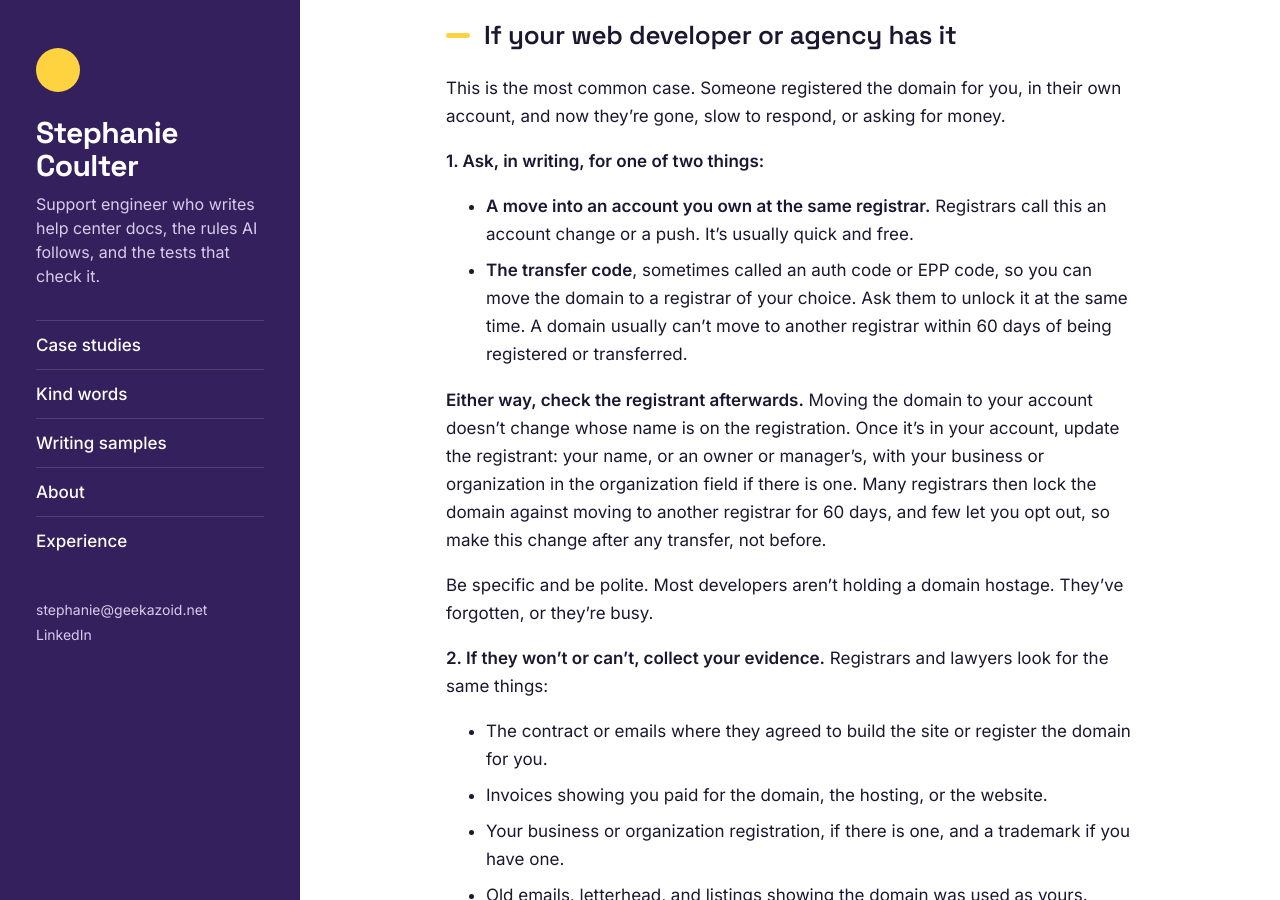
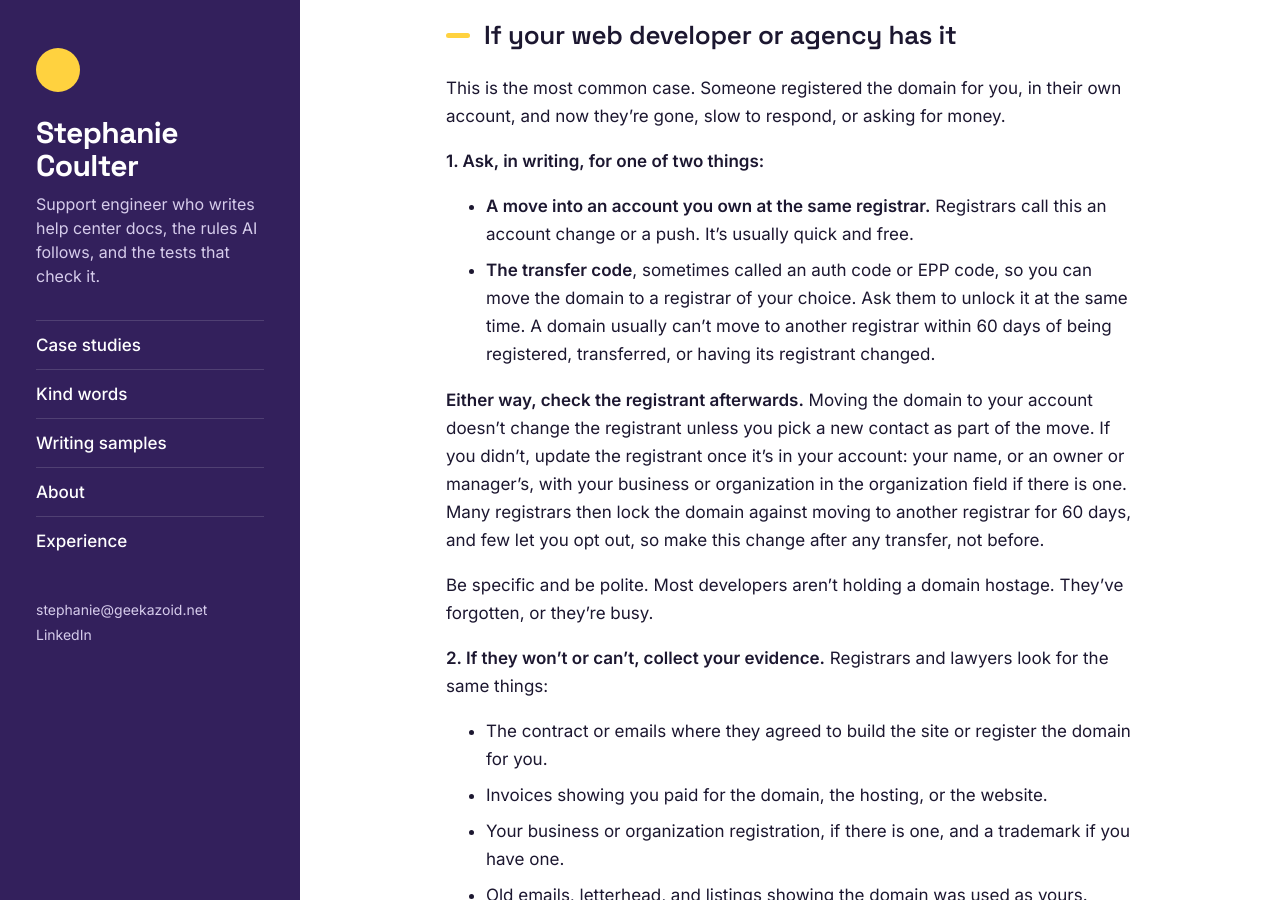
Before and after one commit to stephanoodle/portfolio, a Jekyll site: the page built from guides/get-your-domain-back.md, in a window 1280 px wide and 900 px high, scrolled down 1888 px. Built offline with Jekyll 4.4.1, drawn with Linux system fonts in a browser that asks for light colours; some of the changed text lies outside the part shown.

Commit message:
Domain guide: a move can set the new registrant, contact changes start the 60 days too, and what an email on the domain really costs is expiration notices and transfer codes

```diff
--- a/guides/get-your-domain-back.md
+++ b/guides/get-your-domain-back.md
@@ -44,9 +44,9 @@
 
 **1. Ask, in writing, for one of two things:**
 - **A move into an account you own at the same registrar.** Registrars call this an account change or a push. It's usually quick and free.
-- **The transfer code**, sometimes called an auth code or EPP code, so you can move the domain to a registrar of your choice. Ask them to unlock it at the same time. A domain usually can't move to another registrar within 60 days of being registered or transferred.
+- **The transfer code**, sometimes called an auth code or EPP code, so you can move the domain to a registrar of your choice. Ask them to unlock it at the same time. A domain usually can't move to another registrar within 60 days of being registered, transferred, or having its registrant changed.
 
-**Either way, check the registrant afterwards.** Moving the domain to your account doesn't change whose name is on the registration. Once it's in your account, update the registrant: your name, or an owner or manager's, with your business or organization in the organization field if there is one. Many registrars then lock the domain against moving to another registrar for 60 days, and few let you opt out, so make this change after any transfer, not before.
+**Either way, check the registrant afterwards.** Moving the domain to your account doesn't change the registrant unless you pick a new contact as part of the move. If you didn't, update the registrant once it's in your account: your name, or an owner or manager's, with your business or organization in the organization field if there is one. Many registrars then lock the domain against moving to another registrar for 60 days, and few let you opt out, so make this change after any transfer, not before.
 
 Be specific and be polite. Most developers aren't holding a domain hostage. They've forgotten, or they're busy.
 
@@ -111,7 +111,7 @@
 Once your domain is back, work through this list. Some of it takes minutes, and some, like changing the registrant or moving accounts, can take days:
 
 - **Make sure you're the registrant.** Put your own name, or an owner or manager's, as the named person, with your business or organization in the organization field if there is one. Not your developer, and not an employee who might leave.
-- **Use an account you own, with an email address that isn't on the domain itself.** If the domain lapses or its DNS breaks, mail to that domain stops too, including the renewal reminders and password resets you'd need to fix it. Use an address at another domain or a provider like Gmail or Outlook, and make it one more than one person can read, not someone's personal inbox.
+- **Use an account you own, with an email address that isn't on the domain itself.** If the domain lapses or its DNS breaks, mail to that domain stops too. You'd miss the expiration notices, and you couldn't get a transfer code, because registrars send it by email. Use an address at another domain or a provider like Gmail or Outlook, and make it one more than one person can read, not someone's personal inbox.
 - **Turn on two-factor authentication** on the registrar account and on the email behind it.
 - **Turn on auto-renew**, and keep a payment card on file that won't expire soon.
 - **Leave the transfer lock on.** Unlock it only when you're moving the domain.
```
